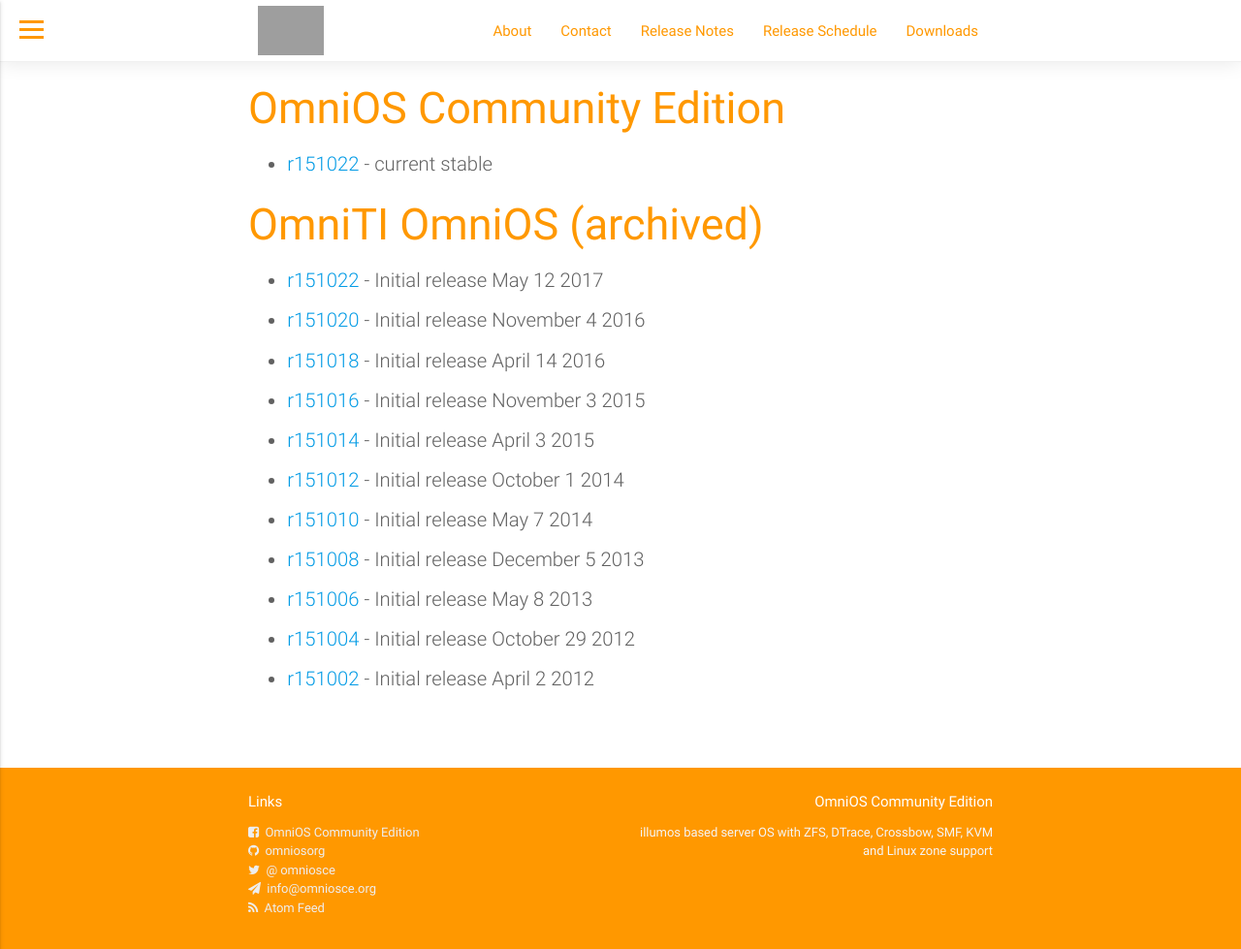
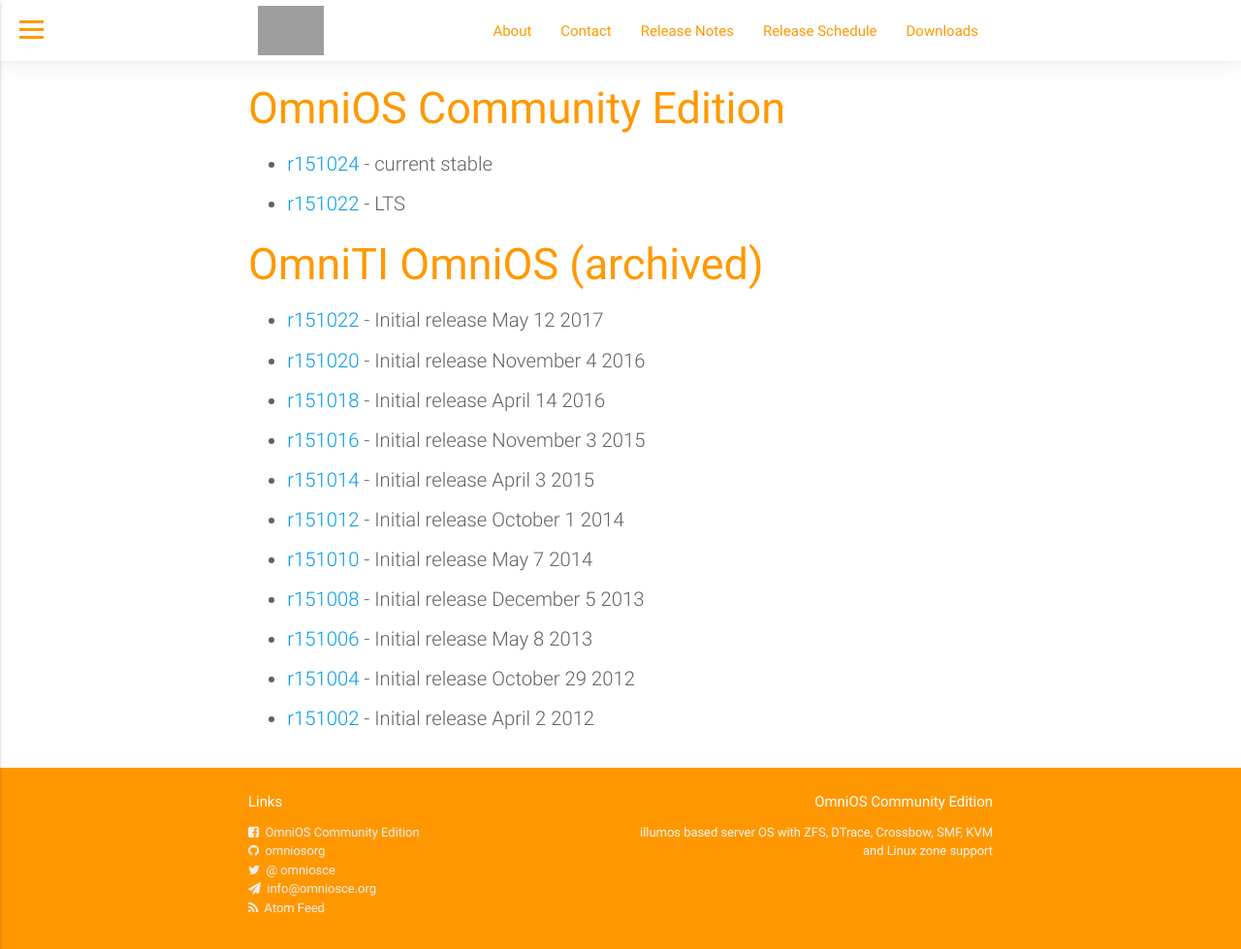
Before and after one commit to omniosorg/omniosorg.github.io, a Jekyll site: the page built from releasenotes.md, in a window 1280 px wide and 979 px high. Shown: the whole window at 97% size. Built offline with Jekyll 4.4.1, drawn with Linux system fonts in a browser that asks for light colours; grey boxes are pictures that could not be loaded.

Commit message:
adding r151024 release notes

```diff
--- a/releasenotes.md
+++ b/releasenotes.md
@@ -7,7 +7,8 @@
 
 # OmniOS Community Edition
 
-* [r151022](https://github.com/omniosorg/omnios-build/blob/r151022/doc/ReleaseNotes.md) - current stable
+* [r151024](https://github.com/omniosorg/omnios-build/blob/r151024/doc/ReleaseNotes.md) - current stable
+* [r151022](https://github.com/omniosorg/omnios-build/blob/r151022/doc/ReleaseNotes.md) - LTS
 
 # OmniTI OmniOS (archived)
 
```
